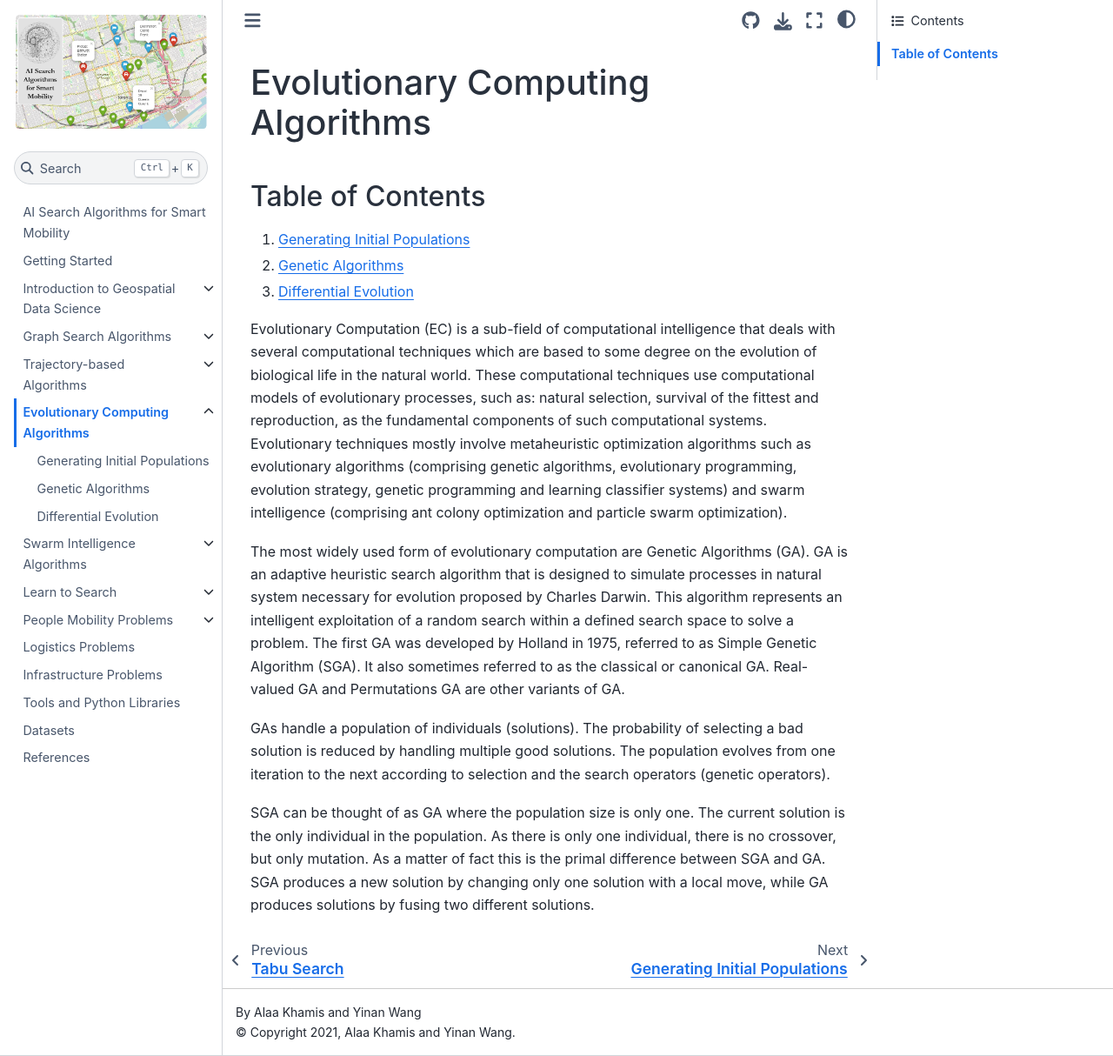
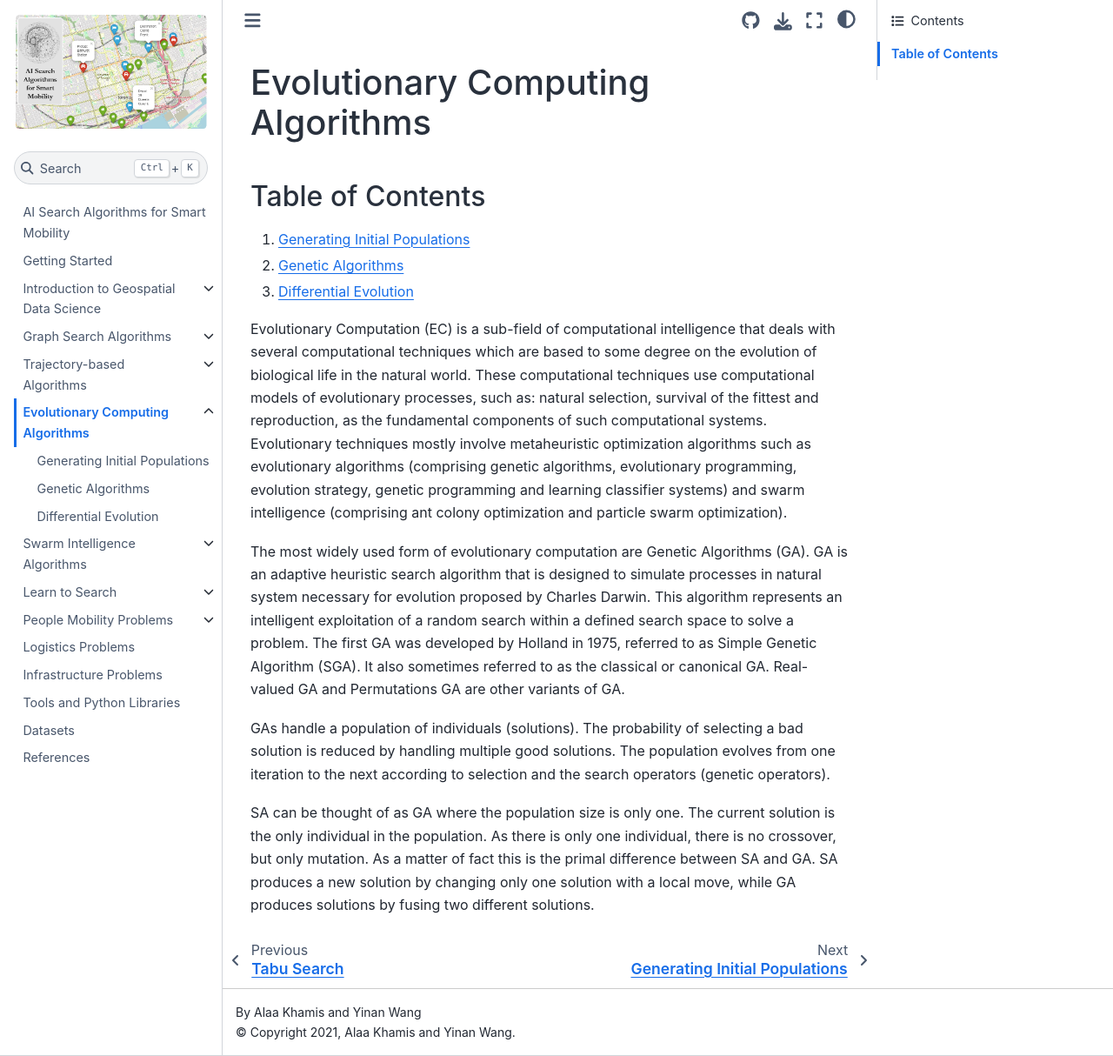
Before and after one commit to SmartMobilityAlgorithms/book, a Jupyter Book: the page built from content/EvolutionaryComputingAlgorithms/index.md, in a window 1280 px wide and 1214 px high. Shown: the whole window at 87% size. Built offline with Jupyter Book 1.0.4 settings and Sphinx 7.4.7 and the Sphinx Book theme 1.1.4, drawn with Linux system fonts in a browser that asks for light colours; pages that are not in the unit, such as notebooks, are missing from menus; comment, search, counter and statistics services are not loaded.

```diff
--- a/content/EvolutionaryComputingAlgorithms/index.md
+++ b/content/EvolutionaryComputingAlgorithms/index.md
@@ -12,6 +12,6 @@
 
 GAs handle a population of individuals (solutions). The probability of selecting a bad solution is reduced by handling multiple good solutions.  The population evolves from one iteration to the next according to selection and the search operators (genetic operators).
 
-SGA can be thought of as GA where the population size is only one. The current solution is the only individual in the population.
-As there is only one individual, there is no crossover, but only mutation. As a matter of fact this is the primal difference between SGA and GA.
-SGA produces a new solution by changing only one solution with a local move, while GA produces solutions by fusing two different solutions.
+SA can be thought of as GA where the population size is only one. The current solution is the only individual in the population.
+As there is only one individual, there is no crossover, but only mutation. As a matter of fact this is the primal difference between SA and GA.
+SA produces a new solution by changing only one solution with a local move, while GA produces solutions by fusing two different solutions.
```
Also changed, not shown: content/EvolutionaryComputingAlgorithms/GeneticAlgorithms.ipynb.
